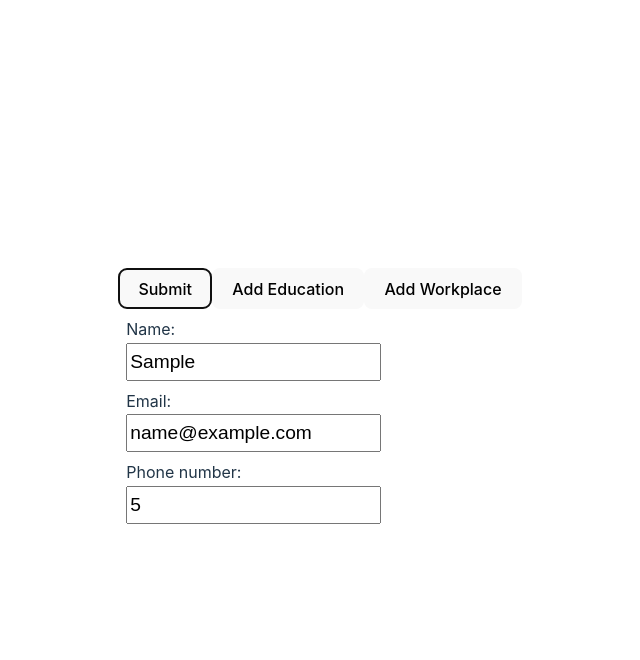
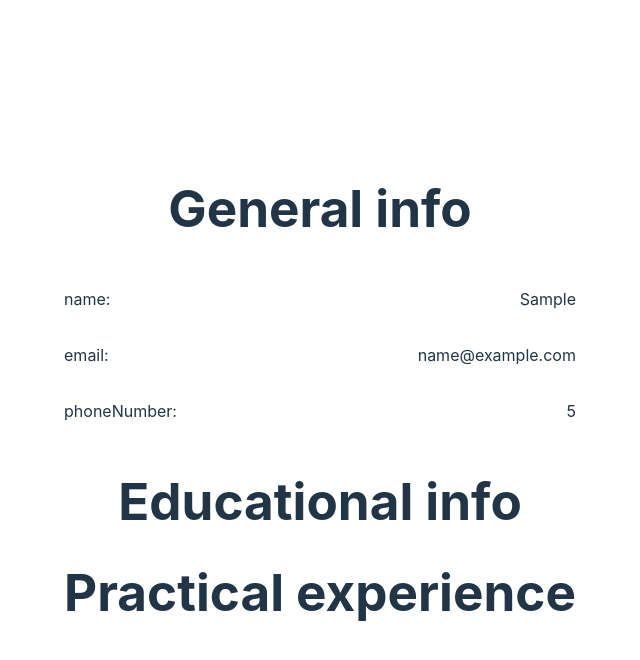
Before and after one commit to Frosselly/CVForm, a React (Vite) app: page / in a window 1280 px wide. Both pictures are taken after typing "Sample", "name@example.com", "5" into the empty fields and a click on the button "Submit". Shown: the top 660 px of the page, without its empty margins (320-960 px from the left). Built offline with nearby package versions, Linux system fonts and the light colour scheme.

Commit message:
Bare minimum display

```diff
--- a/src/App.jsx
+++ b/src/App.jsx
@@ -1,12 +1,36 @@
 // import { useState } from 'react'
 import CVform from './components/CVForm'
 import './App.css'
+import { useState } from 'react'
+import { CVDisplay } from './components/CV/CVDisplay';
 
 function App() {
+  const [isFormOpen, setFormOpen] = useState(true)
+  const [formData, setFormData] = useState({
+    general:{},
+    educations:[],
+    workplaces:[]
+});
+
+  function handleSubmit(formData){
+    setFormData(formData);
+    setFormOpen(!isFormOpen)
+  }
+
+  function addDOM(){
+    if(isFormOpen){
+      return <CVform handleSubmit={handleSubmit}/>
+    }else{
+      return <CVDisplay props={formData}/>
+    }
+  }
 
   return (
     <>
-      <CVform />
+    {
+      addDOM()
+
+    }
     </>
   )
 }
--- /dev/null
+++ b/src/components/CV/CVDisplay.jsx
@@ -0,0 +1,47 @@
+import "../../styles/display.css"
+
+export function CVDisplay({props}){
+
+    function displayGeneralInfo(data){
+        let displayData = [];
+        for(let [index ,input] of Object.entries(data)){
+            const edited = <div className="output">
+                <p>{index}:</p> <p>{input}</p>
+                </div>
+
+            displayData.push(edited);
+        }
+        return displayData;
+    }
+    function displayArrayInfo(data){
+        let displayData = [];
+        for(let entry of data){
+            for(let [index ,input] of Object.entries(entry)){
+                const edited = <div className="output">
+                <p>{index}:</p> <p>{input}</p>
+                </div>
+
+                displayData.push(edited);
+            }
+        }
+        return displayData;
+    }
+
+    return(
+        <>
+        <h1>General info</h1>
+        <div>
+            {displayGeneralInfo(props.general)}
+        </div>
+        <h1>Educational info</h1>
+        <div>
+            {displayArrayInfo(props.educations)}
+        </div>
+        <h1>Practical experience</h1>
+        <div>
+            {displayArrayInfo(props.workplaces)}
+        </div>
+        </>
+
+    )
+}
--- a/src/components/CVForm.jsx
+++ b/src/components/CVForm.jsx
@@ -3,7 +3,7 @@ import EducationalBackground from "./EducationalBackground"
 import PracticalExperience from "./PracticalExperience"
 import { useState } from "react"
 
-export default function CVform(){
+export default function CVform({handleSubmit}){
 
     const [educationsIndex, setEducationsIndex] = useState(0);
     const [workIndex, setWorkIndex] = useState(0);
@@ -21,6 +21,7 @@ export default function CVform(){
             workplaces:readSection(e, '.practical')
         }
         setFormData(newFormData);
+        handleSubmit(newFormData);
     }
 
     function addEducation(){
--- /dev/null
+++ b/src/styles/display.css
@@ -0,0 +1,4 @@
+.output{
+    display: flex;
+    justify-content: space-between;
+}
```
